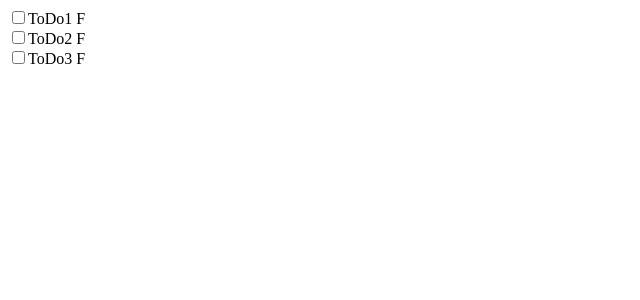
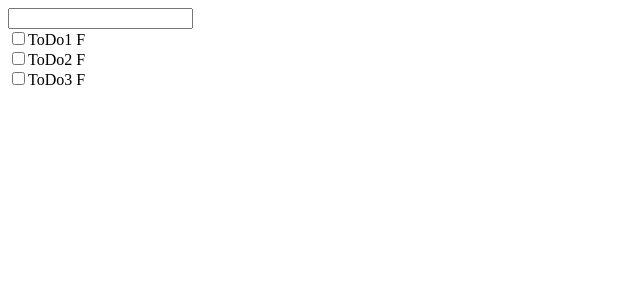
Before and after one commit to JulioC090/react-todo, a React (Vite) app: page / in a window 1280 px wide. Shown: the top 300 px of the page, without its empty margins (0-640 px from the left). Built offline with nearby package versions, Linux system fonts and the light colour scheme.

Commit message:
feat: add functionality to add item to ToDo list

```diff
--- a/src/App.tsx
+++ b/src/App.tsx
@@ -12,7 +12,7 @@ const todos: Array<Todo> = [
   {id: 3, description: "ToDo3", done: false}
 ];
 
-
+let lastId = 3;
 
 function App() {
   const [todosList, setTodosList] = useState<Array<Todo>>(todos);
@@ -28,8 +28,25 @@ function App() {
     );
   }
 
+  function addTodoItem(event: React.KeyboardEvent<HTMLInputElement>){
+    if(event.key === "Enter"){
+      setTodosList(
+        [
+          ...todosList,
+          {
+            id: lastId+1,
+            description: event.currentTarget.value,
+            done: false
+          }
+        ]
+      );
+      lastId++;
+    }
+  }
+
   return (
     <>
+      <input type="text" onKeyDown={(event) => addTodoItem(event)}/>
       {todosList.map((todo) => {
         return (
         <div key={todo.id}>
```
